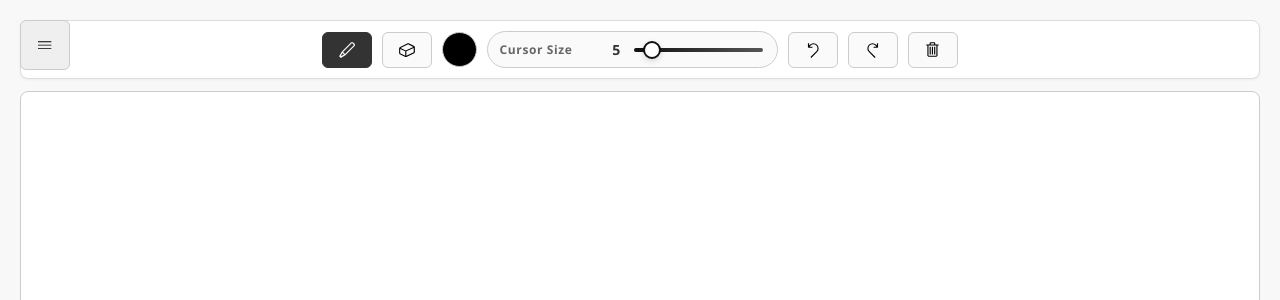
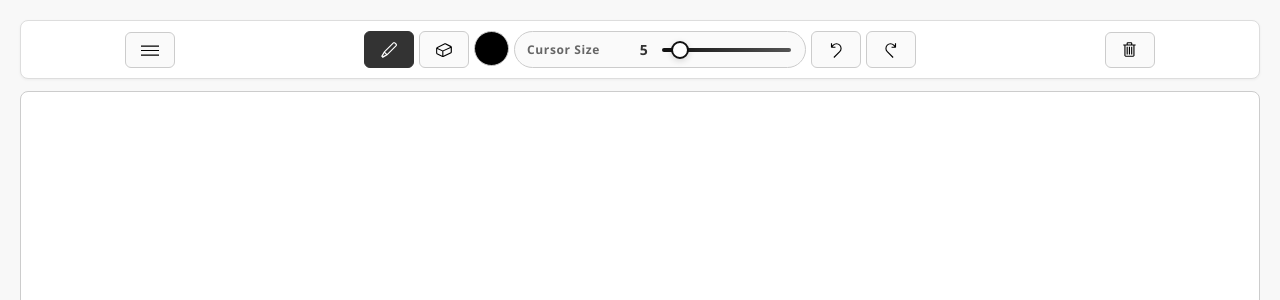
Before and after one commit to rizo0103/electronic-notebook, a React (Vite) app: page / in a window 1280 px wide. Shown: the top 300 px of the page. Built offline with nearby package versions, Linux system fonts and the light colour scheme.

Commit message:
finished sidebar animation

```diff
--- a/src/App.css
+++ b/src/App.css
@@ -22,6 +22,14 @@ html,
 
 /* Sidebar */
 .sidebar {
+    position: absolute;
+    width: 0%;
+    height: 0%;
+    padding: 20px;
+    transition: all .5s ease-in-out;
+}
+
+.sidebar.active {
     width: 25%;
     height: 100%;
     background: #fff;
@@ -30,7 +38,7 @@ html,
     flex-direction: column;
     padding: 20px;
     position: absolute;
-    transition: all .75s ease-in-out;
+    transition: all .5s ease-in-out;
 }
 
 .sidebar-toggle {
@@ -46,6 +54,13 @@ html,
 }
 
 .logo {
+    opacity: 0;
+}
+
+.logo.active {
+    transition: opacity 1s ease-in-out;
+    opacity: 1;
+    justify-self: center;
     font-size: 22px;
     font-weight: 600;
     margin-bottom: 20px;
@@ -54,6 +69,12 @@ html,
 }
 
 .add-btn {
+    opacity: 0;
+}
+
+.add-btn.active {
+    transition: opacity 1s ease-in-out;
+    opacity: 1;
     background: #333;
     color: #fff;
     border: none;
@@ -61,7 +82,6 @@ html,
     font-weight: 500;
     border-radius: 6px;
     cursor: pointer;
-    transition: 0.2s;
 }
 
 .add-btn:hover {
@@ -69,6 +89,12 @@ html,
 }
 
 .note-list {
+    opacity: 0;
+}
+
+.note-list.active {
+    transition: opacity 1s ease-in-out;
+    opacity: 1;
     flex: 1;
     margin-top: 15px;
     overflow-y: auto;
@@ -160,7 +186,7 @@ html,
 .editor-toolbar {
     display: flex;
     align-items: center;
-    justify-content: center;
+    justify-content: space-around;
     gap: 10px;
     padding: 10px 14px;
     border: 1px solid #ddd;
@@ -168,6 +194,12 @@ html,
     background: #fff;
     margin-bottom: 12px;
     box-shadow: 0 1px 3px rgba(0, 0, 0, 0.05);
+}
+
+.left, .middle, .right {
+    display: flex;
+    justify-content: center;
+    gap: 5px;
 }
 
 /* Individual tool buttons */
--- a/src/components/Editor.jsx
+++ b/src/components/Editor.jsx
@@ -3,7 +3,7 @@ import React, { useLayoutEffect, useState } from 'react';
 import HandwritingCanvas from './HandwritingCanvas';
 import { getAllNotes } from '../services/noteService';
 
-const Editor = ({ activeNote }) => {
+const Editor = ({ activeNote, onOpenSidebar }) => {
     const [ content, setContent ] = useState(activeNote ? activeNote.content : '');
     const [ noteId, setNoteId ] = useState(activeNote ? activeNote.id : 0);
 
@@ -27,6 +27,7 @@ const Editor = ({ activeNote }) => {
             key={noteId} // Re-mount canvas when note changes
             content={content}
             noteId={noteId}
+            onOpenSidebar={onOpenSidebar}
         />
     );
 };
--- a/src/components/HandwritingCanvas.jsx
+++ b/src/components/HandwritingCanvas.jsx
@@ -1,6 +1,6 @@
 /* eslint-disable react-hooks/exhaustive-deps */
 import React, { useEffect, useRef, useState } from 'react'
-import { VscDiscard, VscEdit, VscRedo, VscSymbolField, VscTrash } from 'react-icons/vsc';
+import { VscDiscard, VscEdit, VscMenu, VscRedo, VscSymbolField, VscTrash } from 'react-icons/vsc';
 import { saveCanvas } from '../services/noteService';
 
 const modes = ['Handwriting', 'Eraser'];
@@ -11,7 +11,7 @@ const colors = [
     '#8E24AA', '#E1BEE7', '#43A047', '#C8E6C9',
 ];
 
-const HandwritingCanvas = ({ className, content, noteId }) => {
+const HandwritingCanvas = ({ className, content, noteId, onOpenSidebar }) => {
     const canvasRef = useRef(null);
 
     const [ ctx, setCtx ] = useState(null);
@@ -226,6 +226,10 @@ const HandwritingCanvas = ({ className, content, noteId }) => {
                 ></div>
             )}
             <div className="editor-toolbar">
+                <div className='left'>
+                    <button className='tool-btn' onClick={() => onOpenSidebar()}> <VscMenu /> </button>
+                </div>
+                <div className='middle'>
                     <button className={`tool-btn ${mode === modes[0] ? 'active' : ''}`} title={modes[0]} onClick={() => handleToolbarButtonClick(modes[0])}>
                         <VscEdit />
                     </button>
@@ -246,7 +250,10 @@ const HandwritingCanvas = ({ className, content, noteId }) => {
                     </div>
                     <button className="tool-btn" onClick={undo}> <VscDiscard /> </button>
                     <button className="tool-btn" onClick={redo}> <VscRedo /> </button>
+                </div>
+                <div className='right'>
                     <button className='tool-btn' onClick={clearAll}> <VscTrash /> </button>
+                </div>
             </div>
             <canvas
                 style={{ touchAction: "none" }}
--- a/src/components/NoteList.jsx
+++ b/src/components/NoteList.jsx
@@ -7,11 +7,12 @@ const NoteList = ({
     activeNoteId,
     setActiveNoteId,
     onDeleteNote,
-    onRenameNote
+    onRenameNote,
+    isOpen
 }) => {
 
     return (
-        <div className='note-list'>
+        <div className={`note-list ${isOpen && 'active'}`}>
             {notes.length > 0 ? (
                 notes.map(note => (
                     <div
--- a/src/components/Sidebar.jsx
+++ b/src/components/Sidebar.jsx
@@ -25,10 +25,9 @@ const Sidebar = ({ notes, activeNoteId, setActiveNoteId, onAddNote, onDeleteNote
         getFirstNote();
     }, []);
 
-    if (!isOpen) {
-        return <button className='sidebar-toggle' onClick={() => onOpenSidebar()}> <VscMenu /> </button>
-    }
-
+    // if (!isOpen) {
+    //     return ;
+    // }
 
     return (
         <aside ref={sidebarRef} className={`sidebar ${isOpen ? 'active' : ''}`}>
@@ -37,11 +36,13 @@ const Sidebar = ({ notes, activeNoteId, setActiveNoteId, onAddNote, onDeleteNote
             </div>
             <button className={`add-btn ${isOpen ? 'active' : ''}`} onClick={handleAddNote}>+ New Note</button>
             <NoteList
+                className={`note-list-component ${isOpen ? 'active' : ''}`}
                 notes={notes}
                 activeNoteId={noteId}
                 setActiveNoteId={setActiveNoteId}
                 onDeleteNote={onDeleteNote}
                 onRenameNote={onRenameNote}
+                isOpen={isOpen}
             />
         </aside>
     );
```
Lines whose indentation alone changed are shown as unchanged.
